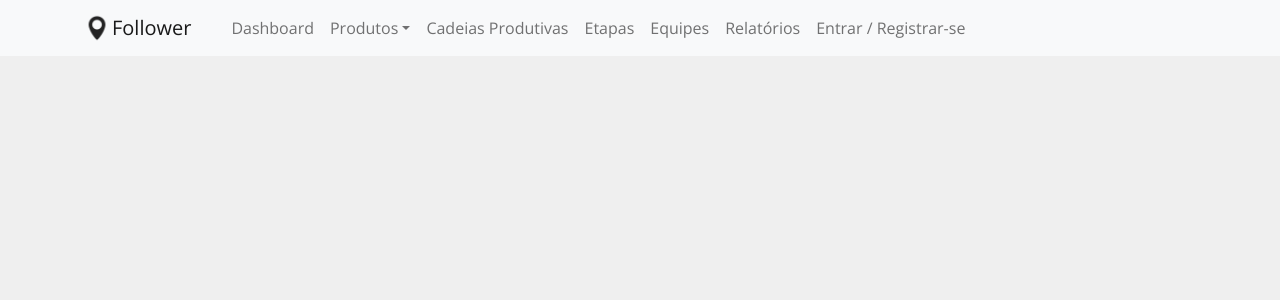
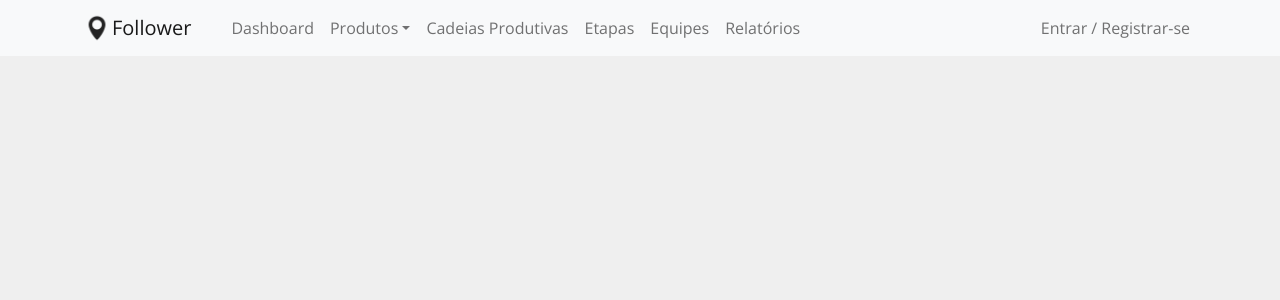
Before and after one commit to dsm-cefet-rj/trabalho-integrado-2022-2-grupo-1-psw, a React (Create React App) app: page / in a window 1280 px wide. Shown: the top 300 px of the page. Built offline with nearby package versions, Linux system fonts and the light colour scheme.

Commit message:
NavBar atualizada

```diff
--- a/src/components/Navbar.js
+++ b/src/components/Navbar.js
@@ -31,6 +31,8 @@ function NavbarComponent() {
             <Nav.Link href="Etapas">Etapas</Nav.Link>
             <Nav.Link href="Equipes">Equipes</Nav.Link>
             <Nav.Link href="Relatorios">Relatórios</Nav.Link>
+          </Nav>
+          <Nav>
             <Nav.Link href="Acesso">Entrar / Registrar-se</Nav.Link>
           </Nav>
         </Navbar.Collapse>
```
Lines whose indentation alone changed are shown as unchanged.
